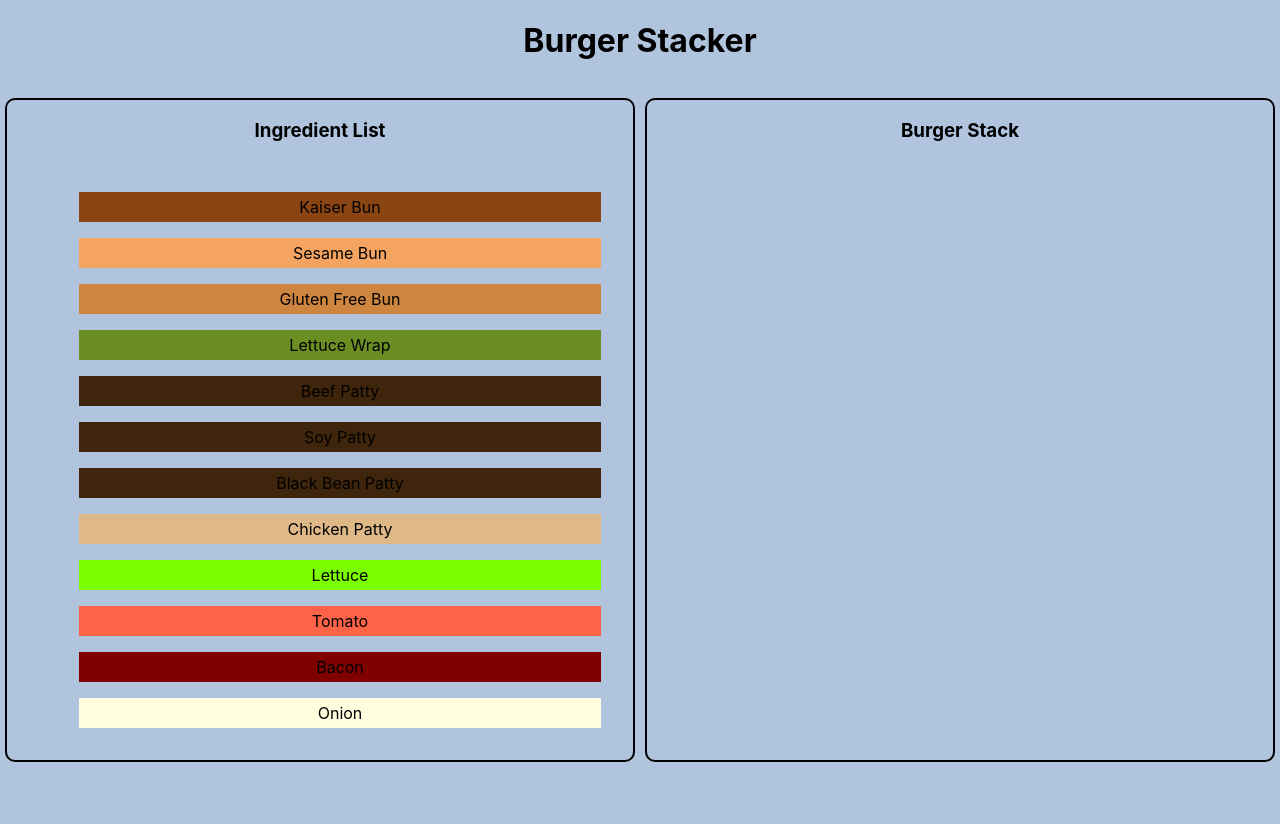
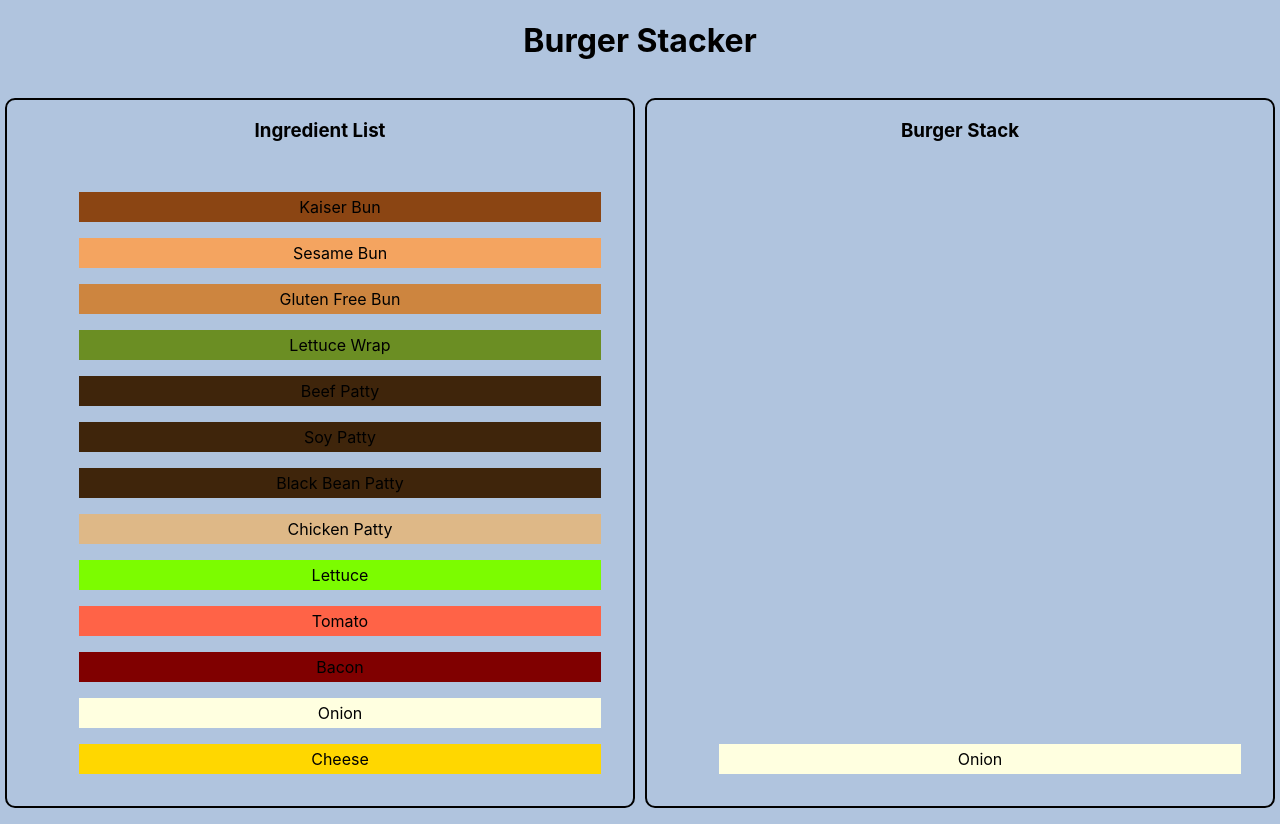
Before and after one commit to BeccaK8/burger-stacker, a React (Create React App) app: page / in a window 1280 px wide. Both pictures are taken after a click on the element "Onion". Before the commit the page ends 800 px from the top, so only its background shows below. Built offline with nearby package versions, Linux system fonts and the light colour scheme.

Commit message:
add ingredient to burger

```diff
--- a/src/BurgerPane.js
+++ b/src/BurgerPane.js
@@ -3,14 +3,30 @@
 // this clickable item will be rendered by another component, called Ingredient
 
 import React, { Component } from "react";
+import Ingredient from "./Ingredient";
 
 export default class BurgerPane extends Component {
     render () {
-        console.log('the props in BurgerPane', this.props);
+        //console.log('the props in BurgerPane', this.props);
+        // Use destructuring syntax to isolate anything brought in from props
+        const { ingredients } = this.props;
 
+        let burgerBits = ingredients.map((ing, i) => (
+            // this map will immediately return one item per loop iteration
+            <li key={i}>
+                <Ingredient
+                    ingredient={ing}
+                    clickFunc={() => {console.log('clickFunc')}}
+                    itemKey={i}
+                />
+            </li>
+        ));
         return (
             <section class="pane">
                 <h3>Burger Stack</h3>
+                <ul>
+                    { burgerBits }
+                </ul>
             </section>
         );
     }
--- a/src/BurgerStacker.js
+++ b/src/BurgerStacker.js
@@ -32,11 +32,33 @@ export default class BurgerStacker extends Component {
             {name: 'Lettuce', color: 'lawngreen'},
             {name: 'Tomato', color: 'tomato'},
             {name: 'Bacon', color: 'maroon'},
-            {name: 'Onion', color: 'lightyellow'}
+            {name: 'Onion', color: 'lightyellow'},
+            {name: 'Cheese', color: 'gold'},
         ],
         // the ingredients on the burger that I'm stacking
         burgerIngredients: []
     }
+
+    // this area will hold our state manipulating functions
+    // we will pass these functions as props to the correct components to make this app work the way we want it to
+    addToStack = (evt) => {
+        // this method targets the properties of an ingredient
+        // those properties change based on which one is clicked
+        // we use those to build an object that resembles the original ingredient -> { name: 'something', color: 'some color' }
+        // then we will add that object to the burgerIngredients array
+        // and because we pass that array to BurgerPane, it will be looped over and render an Ingredient component for each item in the array
+        const ingName = evt.target.innerText;
+        const ingColor = evt.target.style.backgroundColor;
+
+        console.log(` clicked ${ingName} and it is ${ingColor}`);
+        // class compoonnets use a special method to update their state
+        // this method is called "setState"
+        // setState is expecting an object, and within that object, we can refer to an individual piece of state to update
+        this.setState({
+            burgerIngredients: [{ name: ingName, color: ingColor}, ...this.state.burgerIngredients]
+        });
+    }
+
 
     // there is one thing that all class components needs to do
 
@@ -49,6 +71,7 @@ export default class BurgerStacker extends Component {
                 <div class="panes">
                     <IngList
                         ingredients={this.state.ingredients}
+                        add={this.addToStack}
                     />
                     <BurgerPane
                         ingredients={this.state.burgerIngredients}
--- a/src/IngList.js
+++ b/src/IngList.js
@@ -16,7 +16,7 @@ export default class IngList extends Component {
             <li key={i}>
                 <Ingredient
                     ingredient={ing}
-                    clickFunc={() => {console.log('clickFunc')}}
+                    clickFunc={this.props.add}
                     itemKey={i}
                 />
             </li>
```
